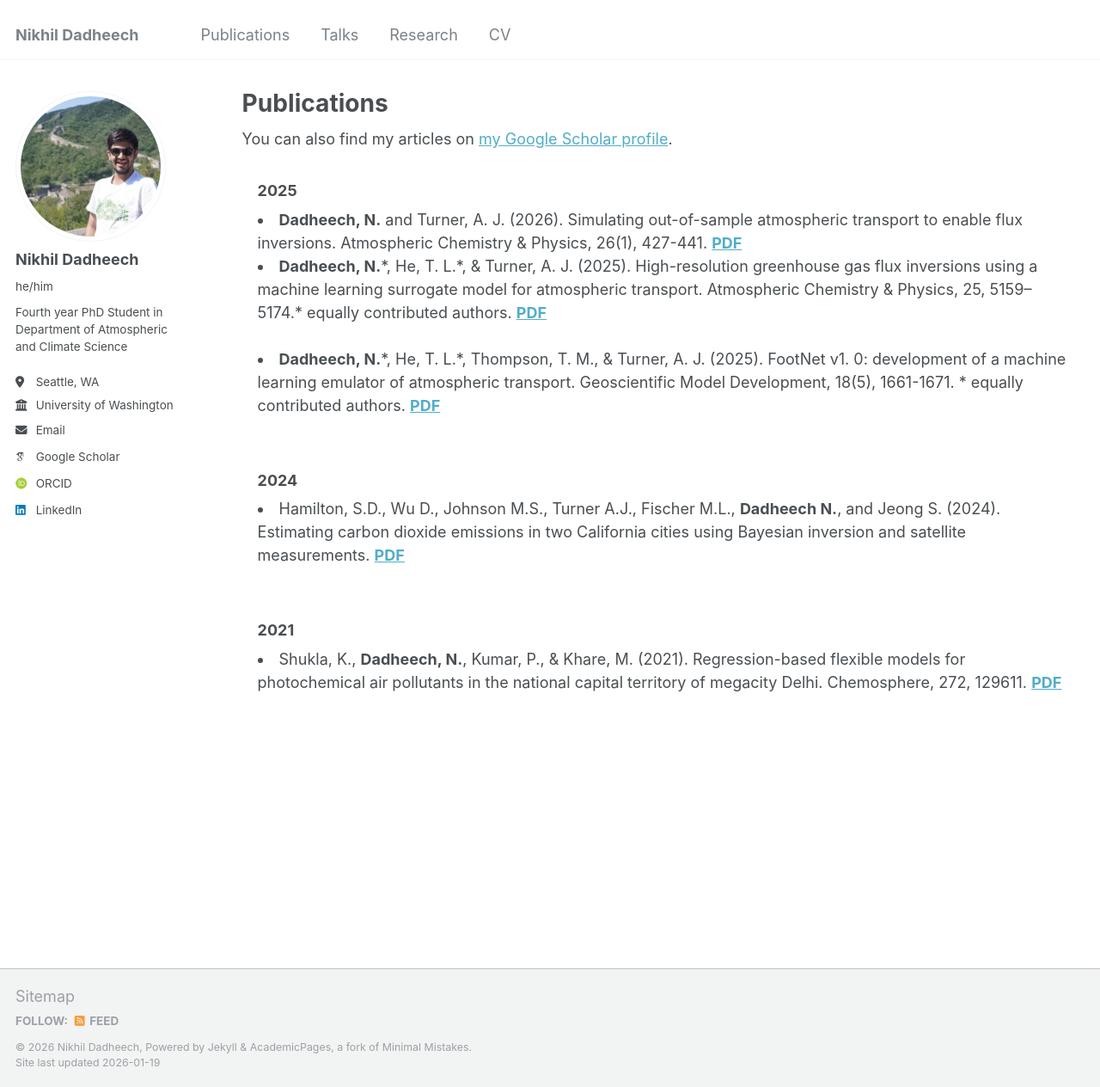
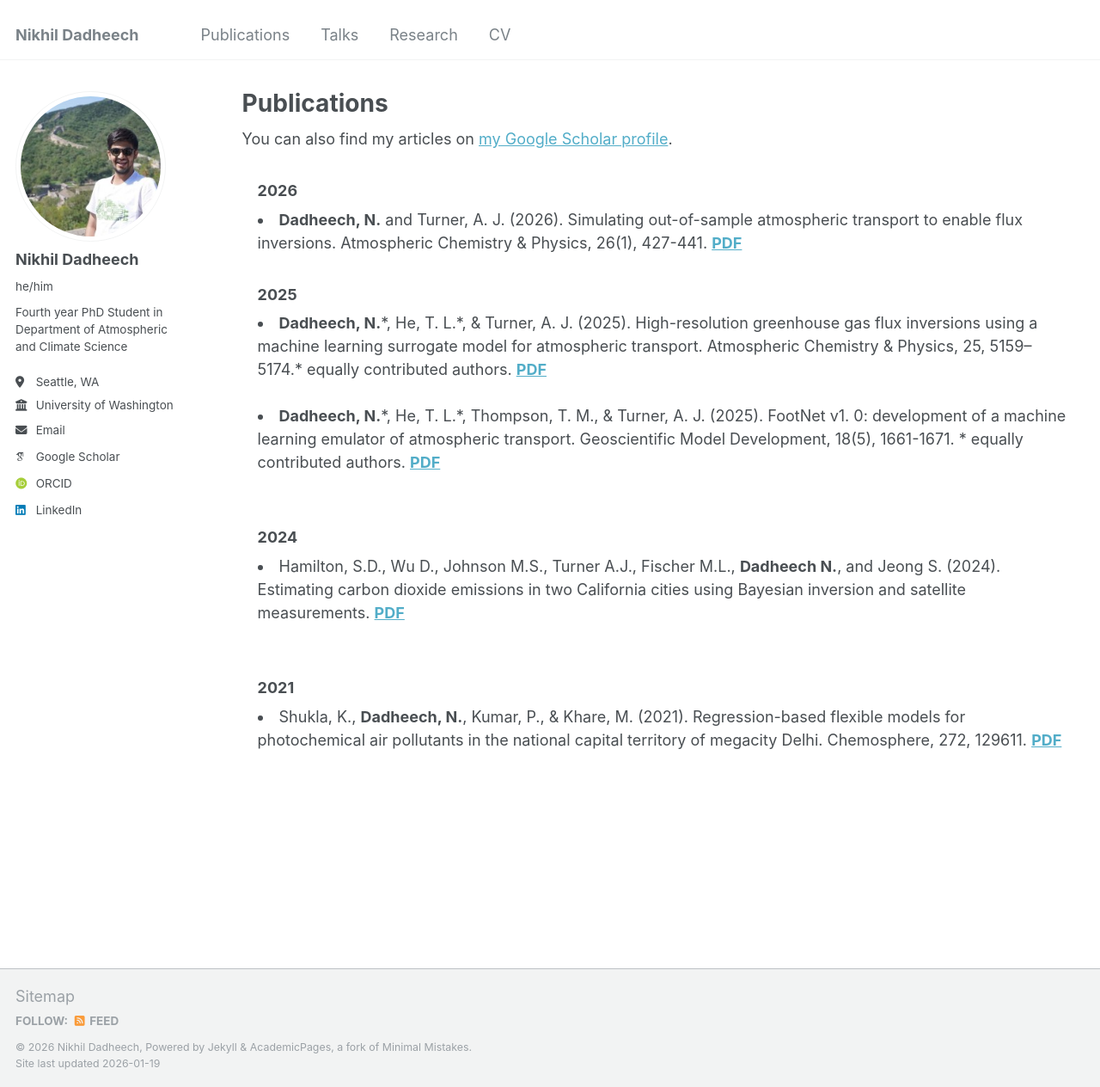
Before and after one commit to nd349/nd349.github.io, a Jekyll site: the page built from _pages/publications.html, in a window 1280 px wide and 1264 px high. Shown: the whole window at 86% size. Built offline with Jekyll 4.4.1, drawn with Linux system fonts in a browser that asks for light colours; some web fonts are replaced.

Commit message:
Update publication years and entries in HTML

```diff
--- a/_pages/publications.html
+++ b/_pages/publications.html
@@ -17,13 +17,15 @@ author_profile: true
 
 					<h2>Publications </h2> -->
 					<section>
-										<h3>2025</h3>
+										<h3>2026</h3>
 										<li class="bib-item">
 										<b>Dadheech, N.</b> and Turner, A. J. (2026). Simulating out-of-sample atmospheric transport to enable flux inversions. Atmospheric Chemistry & Physics, 26(1), 427-441.
 										<a target="'_blank'" href="../files/dadheech&turner2026.pdf">
 												<b> PDF </b>
 											</a><br>
 
+
+										<h3>2025</h3>
 										<li class="bib-item">
 										<b>Dadheech, N.</b>*, He, T. L.*, & Turner, A. J. (2025). High-resolution greenhouse gas flux inversions using a machine learning surrogate model for atmospheric transport. Atmospheric Chemistry & Physics, 25, 5159–5174.* equally contributed authors.
 										<a target="'_blank'" href="../files/DadheechEtAl2025.pdf">
```
